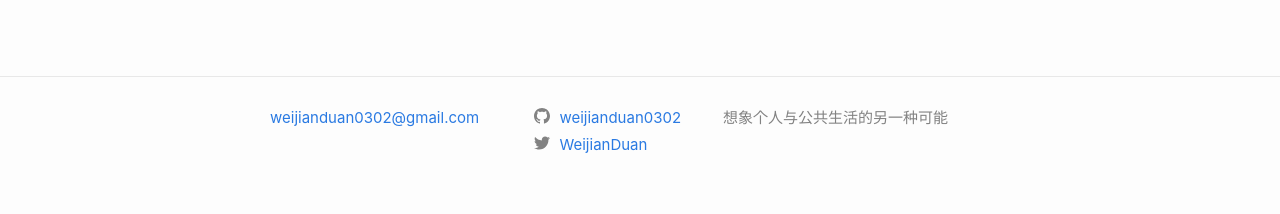
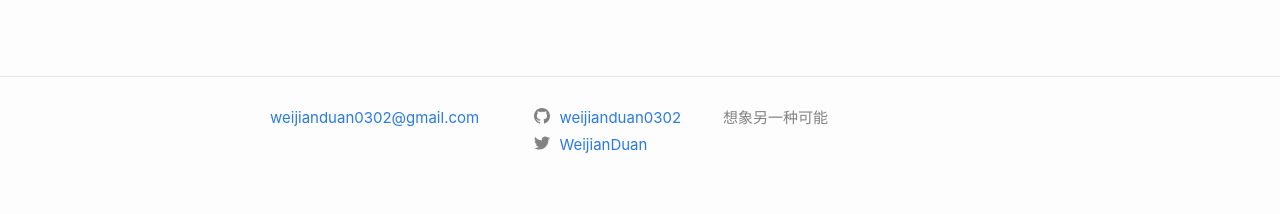
Before and after one commit to weijianduan0302/blog, a Jekyll site: the page built from index.markdown, in a window 1280 px wide. Shown: the part 1670-1884 px from the top of the page. Built offline with Jekyll 4.4.1, drawn with Linux system fonts in a browser that asks for light colours; comment, search, counter and statistics services are not loaded.

Commit message:
shorten the description

```diff
--- a/_config.yml
+++ b/_config.yml
@@ -21,7 +21,7 @@
 title: Weijian Duan
 email: weijianduan0302@gmail.com
 description: >- # this means to ignore newlines until "baseurl:"
-  想象个人与公共生活的另一种可能
+  想象另一种可能
 baseurl: "" # the subpath of your site, e.g. /blog
 url: "" # the base hostname & protocol for your site, e.g. http://example.com
 twitter_username: WeijianDuan
```
